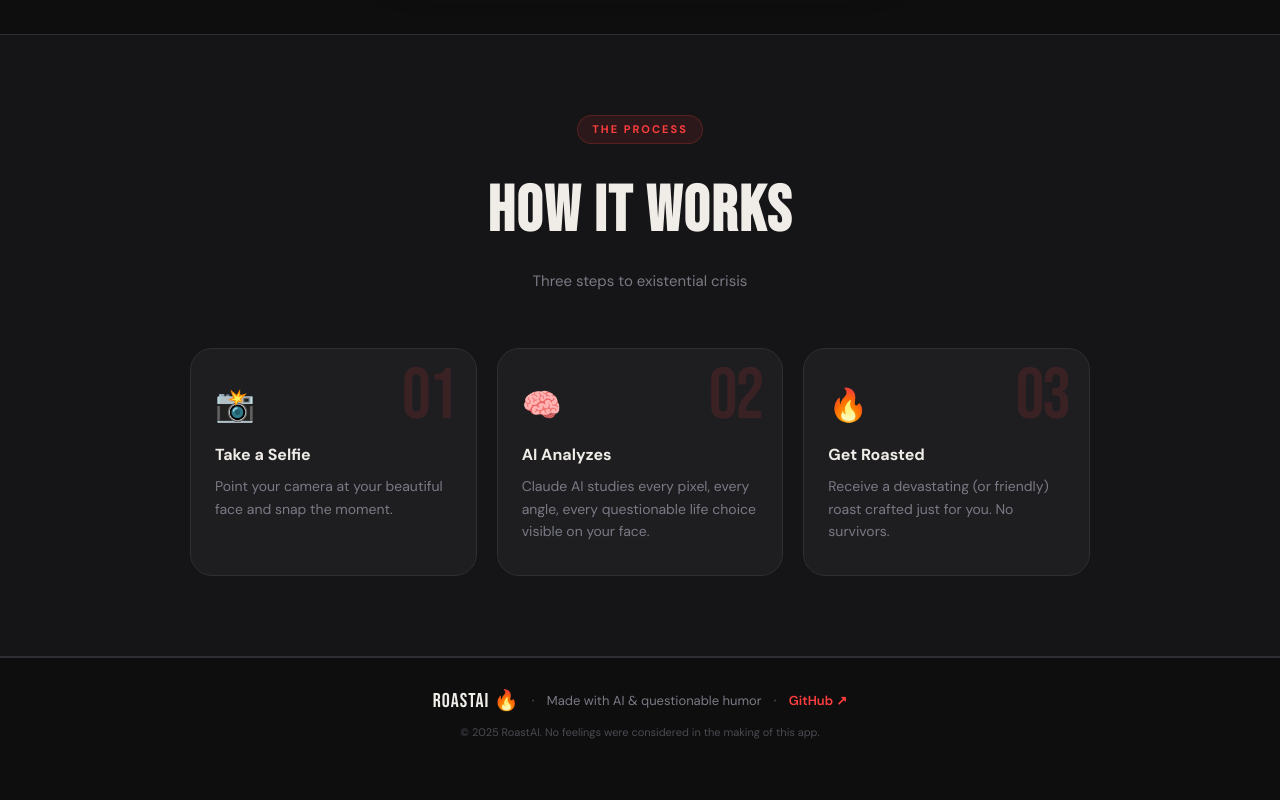
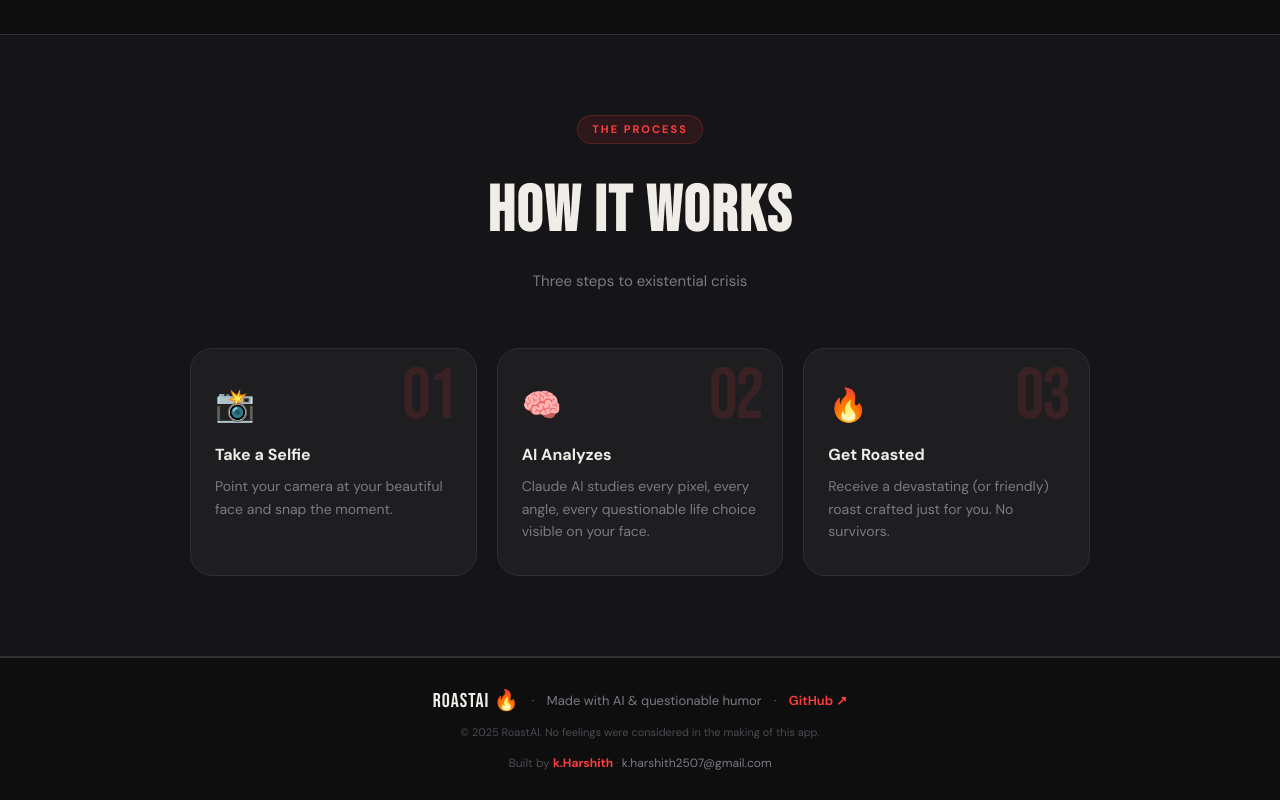
Before and after one commit to kharshith2507/Roast-by-AI, a React (Vite) app: page / in a window 1280 px wide. Shown: the part 1143-1943 px from the top of the page. Before the commit the page ends 1911 px from the top, so only its background shows below. Built offline with nearby package versions, Linux system fonts and the light colour scheme; no server answers.

Commit message:
Fixed the page

```diff
--- a/src/App.css
+++ b/src/App.css
@@ -558,6 +558,22 @@
   font-size: 11px;
   color: var(--text-dim);
 }
+.footer-credit {
+  margin-top: 14px;
+  font-size: 12px;
+  color: var(--text-dim);
+}
+.footer-credit-name {
+  font-weight: 700;
+  color: var(--primary);
+}
+.footer-credit-email {
+  color: var(--text-muted);
+  transition: color 0.2s;
+}
+.footer-credit-email:hover {
+  color: var(--primary);
+}
 
 /* ── RESPONSIVE ────────────────────────────────────── */
 @media (max-width: 640px) {
--- a/src/App.jsx
+++ b/src/App.jsx
@@ -378,6 +378,12 @@ export default function App() {
           </a>
         </div>
         <p className="footer-copy">© 2025 RoastAI. No feelings were considered in the making of this app.</p>
+          <p className="footer-credit">
+            Built by <span className="footer-credit-name">k.Harshith</span> ·{" "}
+            <a href="mailto:k.harshith2507@gmail.com" className="footer-credit-email">
+              k.harshith2507@gmail.com
+            </a>
+          </p>
       </footer>
 
     </div>
```
